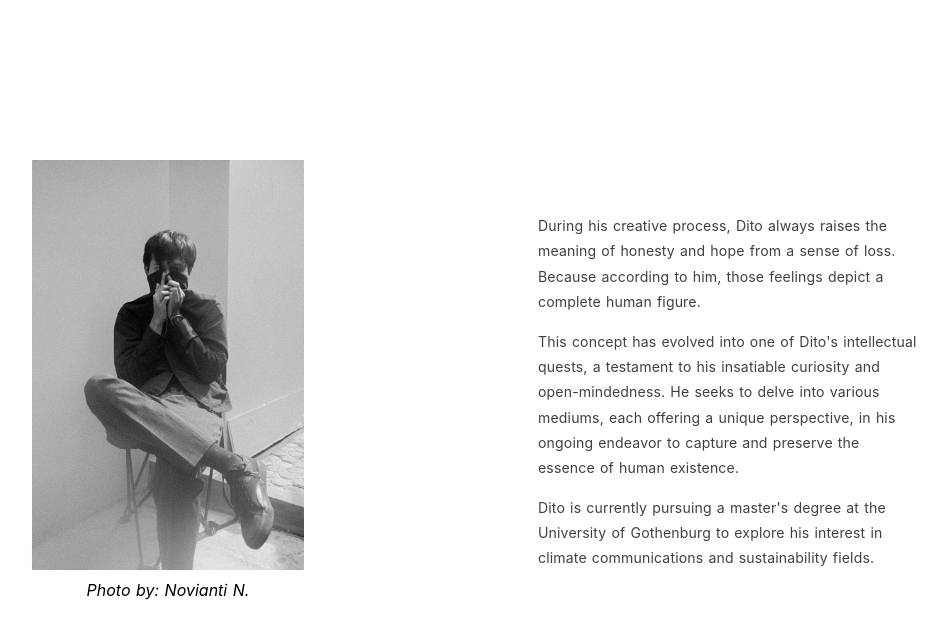
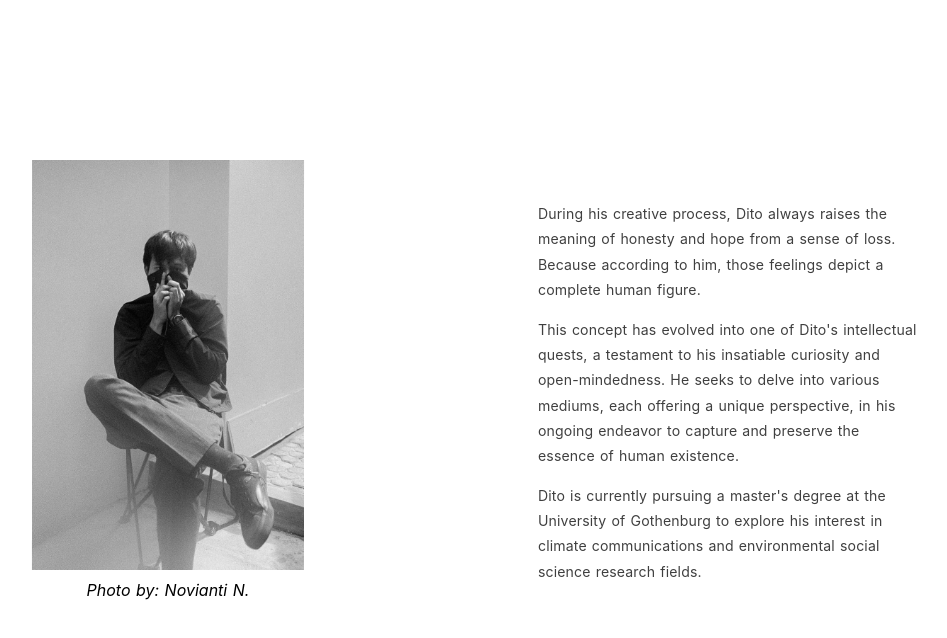
Before and after one commit to andikawilliam/ditobuwono-nuxt, a Nuxt app: page /Home/About in a window 1280 px wide. Shown: the top 638 px of the page, without its empty margins (200-1147 px from the left). Built offline with nearby package versions, Linux system fonts and the light colour scheme.

Commit message:
Update About.vue

```diff
--- a/pages/Home/About.vue
+++ b/pages/Home/About.vue
@@ -62,8 +62,8 @@ export default Vue.extend({
           <span class="">in his ongoing endeavor to capture and preserve the essence of human existence.</span>
         `,
         `
-          Dito is currently pursuing a master's degree at the University of Gothenburg
-          to explore his interest in climate communications and sustainability fields.
+          Dito is currently pursuing a master's degree at the University of Gothenburg to explore
+          his interest in climate communications and environmental social science research fields.
         `,
       ],
     };
```
